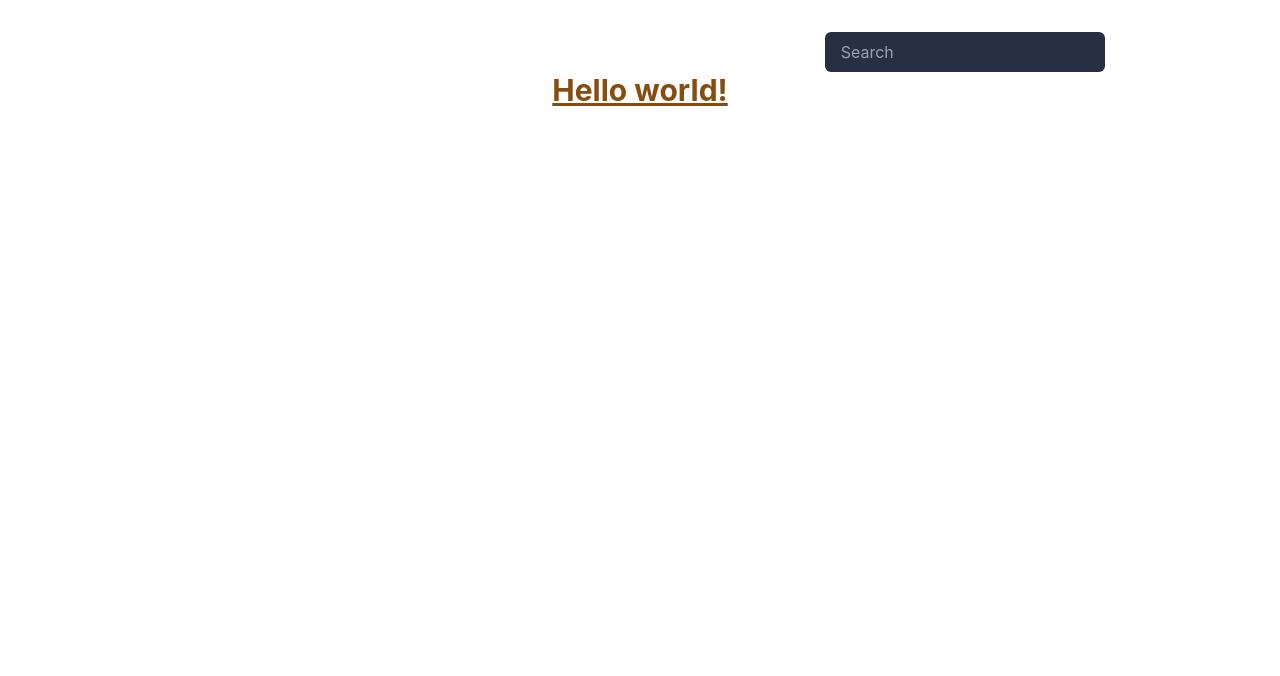
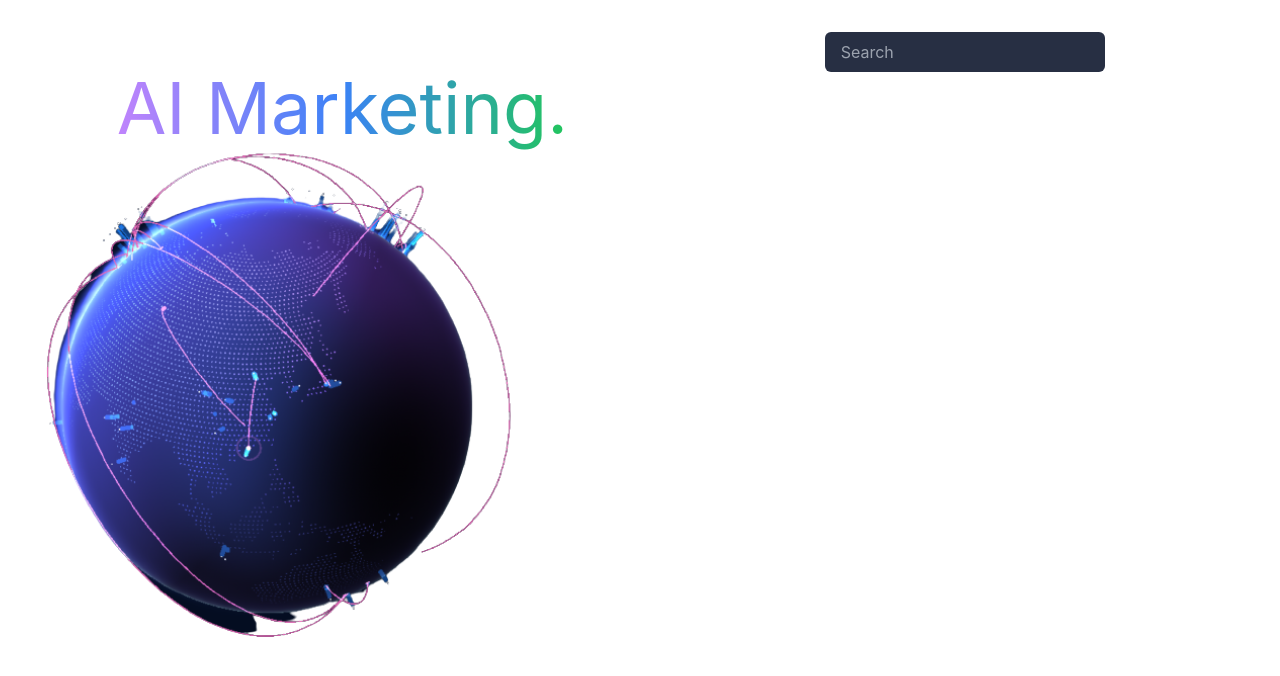
Before and after one commit to maxsiokh/doml-pet-project, a React (Vite) app: page / in a window 1280 px wide. Shown: the top 676 px of the page. Built offline with nearby package versions, Linux system fonts and the light colour scheme.

Commit message:
add Intro. Header=>Components

```diff
--- a/src/App.jsx
+++ b/src/App.jsx
@@ -1,6 +1,7 @@
 import { useState } from 'react'
 import './App.css'
-import Header from './Pages/Header/Header'
+import Header from './Components/Header/Header'
+import Intro from './Pages/Intro'
 
 function App() {
 	const [count, setCount] = useState(0)
@@ -8,9 +9,7 @@ function App() {
 	return (
 		<>
 			<Header />
-			<h1 className='text-3xl font-bold underline text-yellow-800'>
-				Hello world!
-			</h1>
+			<Intro />
 		</>
 	)
 }
--- /dev/null
+++ b/src/Pages/Intro.jsx
@@ -0,0 +1,17 @@
+import React from 'react'
+
+export default function Intro() {
+	return (
+		<>
+			<div id='intro__text'>
+				<h1 className='text-7xl'>
+					<span className='bg-gradient-to-r from-purple-400 via-blue-500 to-green-500 bg-clip-text text-transparent'>
+						AI Marketing.
+					</span>
+					Optimized Reach.
+				</h1>
+			</div>
+			<img src='planeta.png' alt='' />
+		</>
+	)
+}
```
Also changed, not shown: public/planeta.png (added), src/Components/Header/Header.jsx (renamed from src/Pages/Header/Header.jsx).
